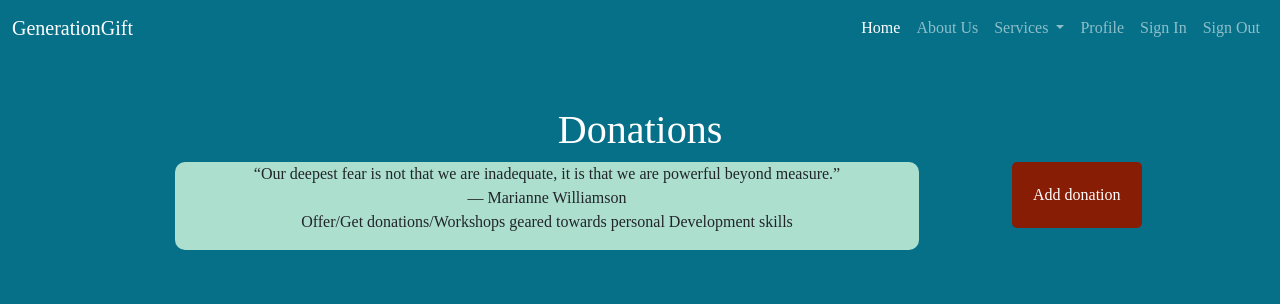
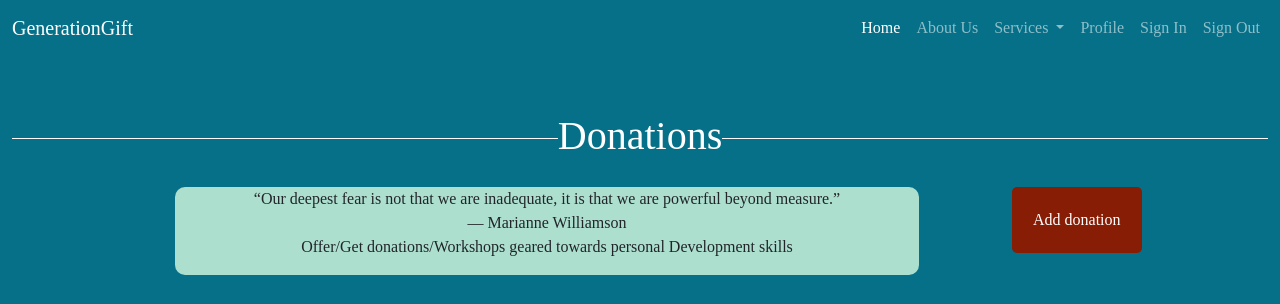
Before and after one commit to vionaosiako/GenerationGiftAngular, an Angular app: page /donation in a window 1280 px wide. Shown: the top 304 px of the page. Built offline with nearby package versions, Linux system fonts and the light colour scheme; no server answers; a web font is replaced by a local one.

Commit message:
patch:fixed a bug

```diff
--- a/src/app/app.component.html
+++ b/src/app/app.component.html
@@ -1,4 +1,4 @@
 <app-navbar></app-navbar>
 <router-outlet></router-outlet>
-<!-- <app-registration></app-registration>
-<app-login></app-login> -->
+<!-- <app-registration></app-registration>-->
+<app-login></app-login>
--- a/src/app/components/donation/donation.component.css
+++ b/src/app/components/donation/donation.component.css
@@ -1,6 +1,6 @@
 #donation{
     background-color: #057088;
-    padding-top: 50px;
+    padding-top: 30px;
     padding-bottom: 50px;
 }
 .intro{
@@ -21,3 +21,16 @@ button{
 .donationImage{
     height: 190px;
 }
+
+h1 {
+    width: 100%;
+    text-align: center;
+    border-bottom: 1px solid #ffffff;
+    line-height: 0.1em;
+    margin: 10px 0 20px;
+}
+
+h1 span {
+    background:#057088;
+    /* padding:0 10px;  */
+}
--- a/src/app/components/donation/donation.component.html
+++ b/src/app/components/donation/donation.component.html
@@ -1,7 +1,9 @@
 <div id="donation">
     <div class="container-fluid">
-        <h1 class="text-center text-white"> Donations </h1>
-        <div class="intro container">
+        <div>
+            <h1 class="mt-5 text-white text-center"><span>Donations</span></h1>
+        </div>
+        <div class="intro container mt-5">
             <div class="col-md-1"></div>
             <div class="col-md-8 card text-center infoCard">
                 <p>“Our deepest fear is not that we are inadequate, it is that we are powerful beyond measure.” <br> — Marianne Williamson <br>Offer/Get donations/Workshops geared towards personal Development skills</p>
--- a/src/app/components/employment/employment.component.html
+++ b/src/app/components/employment/employment.component.html
@@ -38,7 +38,7 @@
                             <label for="jobFormControlInput1" class="form-label fs-4">Category</label>
                                 <div class="input-group mb-3">
                                 <label class="input-group-text" for="inputGroupSelect01">Options</label>
-                                <select class="form-select" id="inputGroupSelect01">
+                                <select class="form-select" id="inputGroupSelect01" [(ngModel)]="selectedJob.category">
                                     <option selected>Choose...</option>
                                     <option value="Blue Collar Job">Blue Collar Job</option>
                                     <option value="White Collar Job">White Collar Job</option>
--- a/src/app/components/training/training.component.html
+++ b/src/app/components/training/training.component.html
@@ -44,6 +44,20 @@
                             <label for="trainingFormControlInput1" class="form-label fs-4">Location</label>
                             <input type="text" class="form-control" [(ngModel)]="selectedTraining.venue" id="trainingFormControlInput1"
                                 placeholder="Location">
+                        </div>
+                        <div class="mb-3">
+                            <label for="jobFormControlInput1" class="form-label fs-4">Category</label>
+                                <div class="input-group mb-3">
+                                <label class="input-group-text" for="inputGroupSelect01">Options</label>
+                                <select class="form-select" id="inputGroupSelect01" [(ngModel)]="selectedTraining.category">
+                                    <option selected>Choose...</option>
+                                    <option value="IT">IT</option>
+                                    <option value="Sales">Sales</option>
+                                    <option value="Life Skills">Life Skills</option>
+                                    <option value="Technical Skills">Technical Skills</option>
+                                    <option value="Digital Literacy">Digital Literacy</option>
+                                </select>
+                                </div>
                         </div>
                         <div class="mb-3">
                             <label for="trainingFormControlInput1" class="form-label fs-4">Category</label>
```
